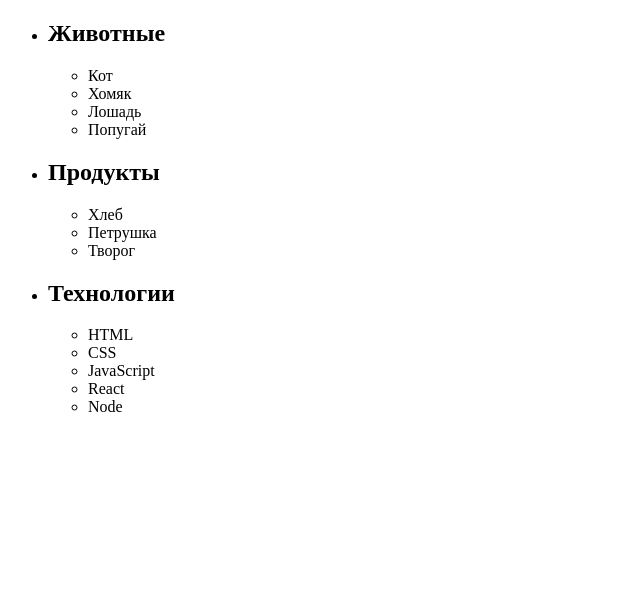
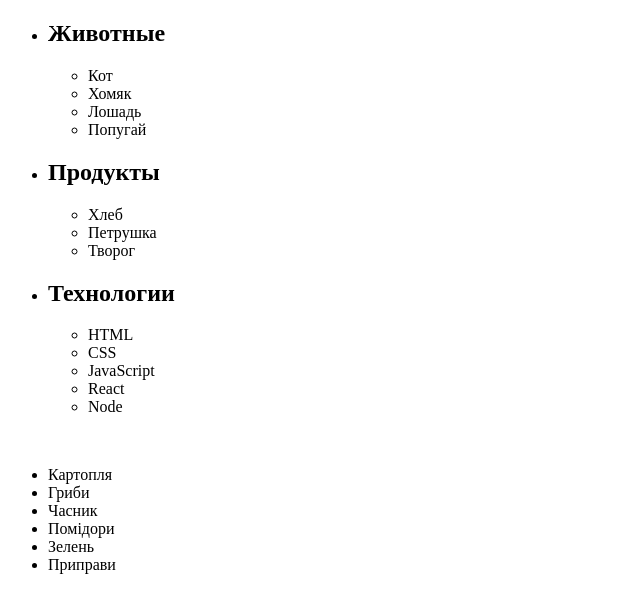
Before and after one commit to Mykhailo-Gogol/goit-js-hw-07, a plain HTML site: page index.html in a window 1280 px wide. Shown: the whole page, without its empty margins (0-640 px from the left). Drawn offline with Linux system fonts and the light colour scheme.

Commit message:
Додає список #gallery, рішення для task-2

```diff
--- a/index.html
+++ b/index.html
@@ -39,6 +39,8 @@
       </li>
     </ul>
 
+    <ul id="gallery"></ul>
+
     <script src="./task-1.js" type="module"></script>
     <script src="./task-2.js" type="module"></script>
     <script src="./task-3.js" type="module"></script>
--- a/task-2.js
+++ b/task-2.js
@@ -0,0 +1,17 @@
+const ingredients = [
+  "Картопля",
+  "Гриби",
+  "Часник",
+  "Помідори",
+  "Зелень",
+  "Приправи",
+];
+
+let rootContainerRef = document.querySelector("#gallery");
+rootContainerRef.style.marginTop = "50px";
+
+for (let i = 0; i < ingredients.length; i++) {
+  let itm = document.createElement("li");
+  itm.textContent = ingredients[i];
+  rootContainerRef.append(itm);
+}
```
